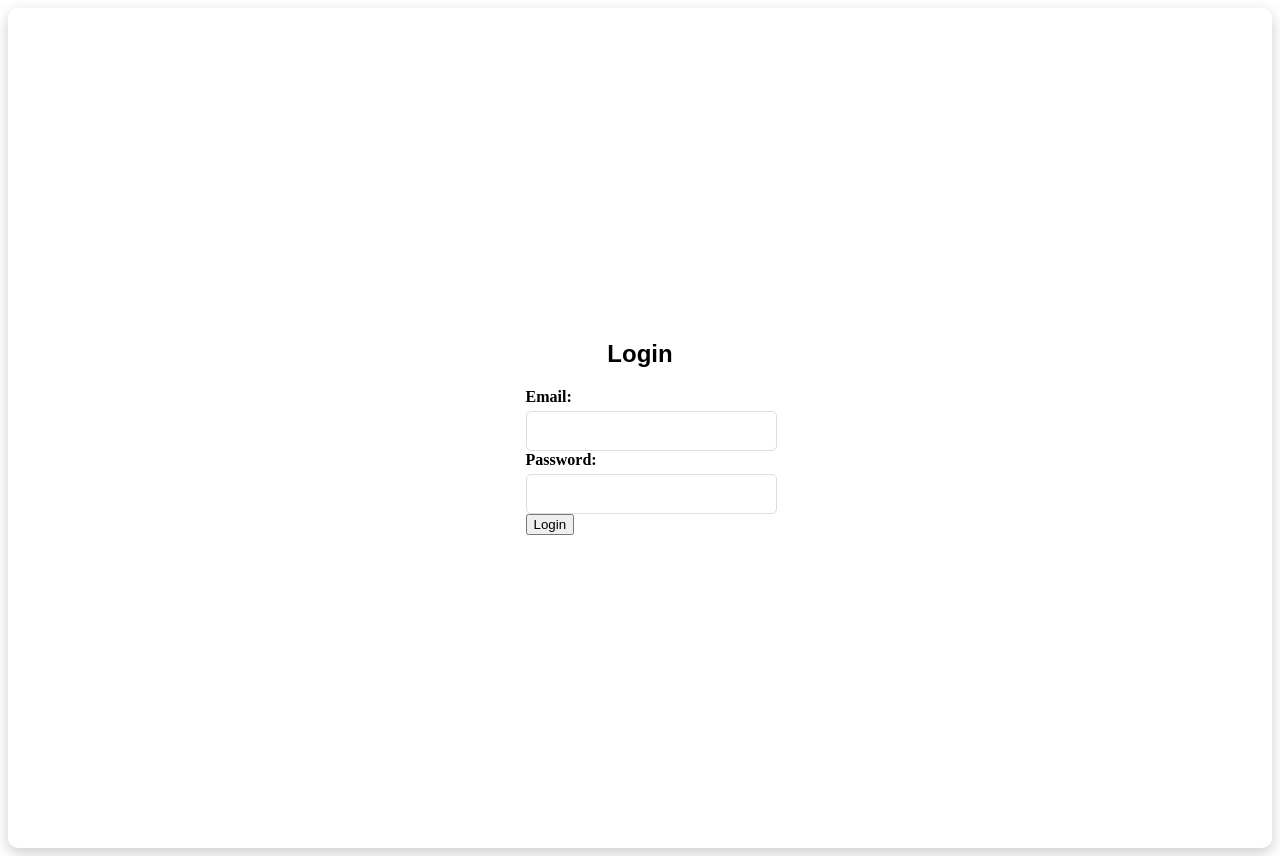
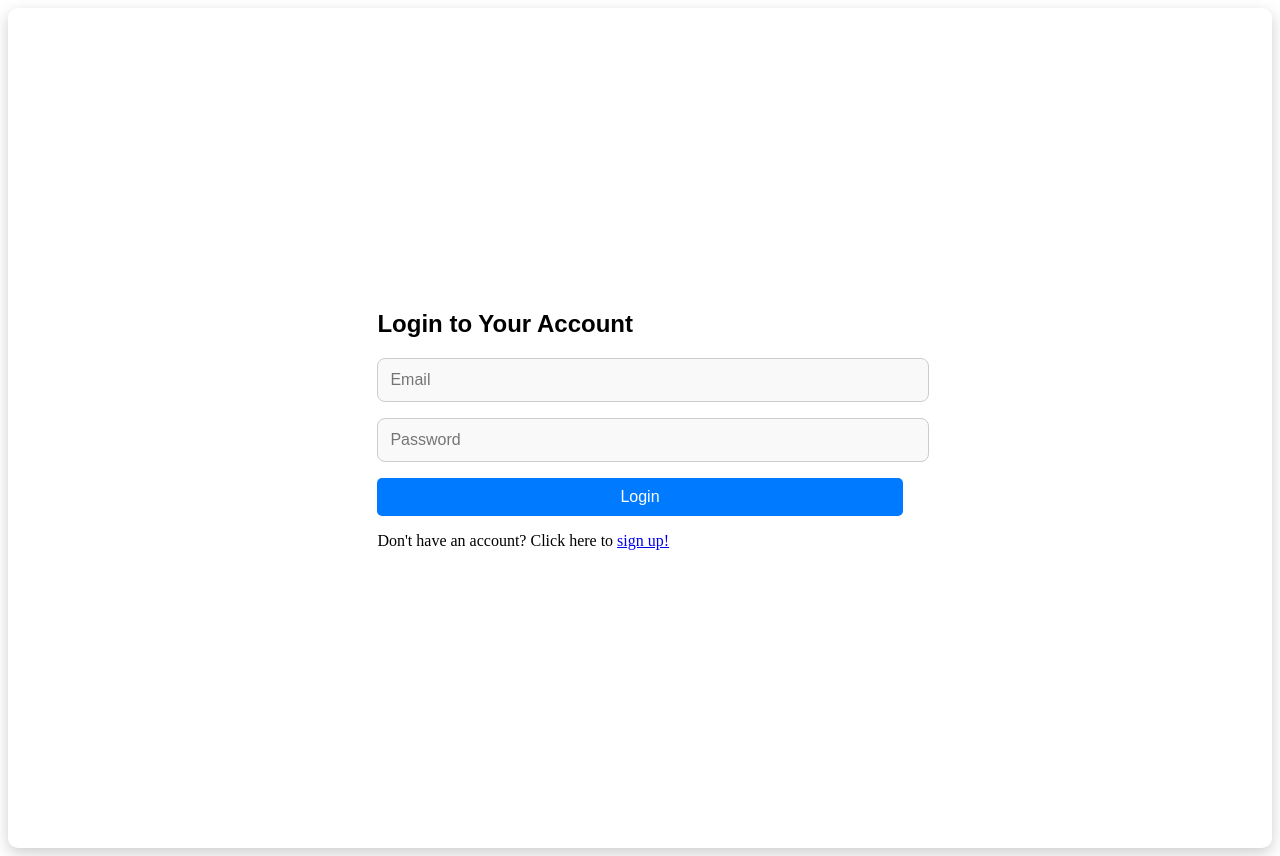
Before and after one commit to UtsavKiBhoj/UtsavKiBhoj_frontend, a React (Create React App) app: page /login in a window 1280 px wide. Built offline with nearby package versions, Linux system fonts and the light colour scheme.

Commit message:
Update the login form

```diff
--- a/src/components/login.css
+++ b/src/components/login.css
@@ -52,7 +52,7 @@ input:focus {
 .login-button {
     width: 100%;
     padding: 10px;
-    background-color: #4facfe;
+    background-color: #007bff;
     color: white;
     border: none;
     border-radius: 5px;
@@ -61,7 +61,7 @@ input:focus {
 }
 
 .login-button:hover {
-    background-color: #00f2fe;
+    background-color: #0056b3;
 }
 
 .error {
--- a/src/components/login.js
+++ b/src/components/login.js
@@ -1,66 +1,64 @@
-
 import React, { useState } from 'react';
 import { loginUser } from '../services/api';
-import "./login.css";
-import { useNavigate } from 'react-router-dom';
-
+import './login.css';
+import { Link } from 'react-router-dom';
 
 const Login = () => {
-    const [email, setEmail] = useState('');
-    const [password, setPassword] = useState('');
-    const [error, setError] = useState(null);
-    const [loading, setLoading] = useState(false);
-    const navigate = useNavigate();
+  const [formData, setFormData] = useState({
+    email: '',
+    password: '',
+  });
+  const [message, setMessage] = useState('');
+
+  const handleChange = (e) => {
+    const { name, value } = e.target;
+    setFormData({ ...formData, [name]: value });
+  };
 
   const handleSubmit = async (e) => {
     e.preventDefault();
-        setLoading(true);
-        setError(null);
-
     try {
-            const response = await loginUser({ email, password });
-            // Handle successful login
-            console.log('Login successful:', response);
-            navigate('/');
-
-            // You might want to store the tokens or redirect the user here
-        } catch (err) {
-            setError(err.message || 'Login failed');
-        } finally {
-            setLoading(false);
+      const response = await loginUser(formData);
+      setMessage(response.message);
+    } catch (error) {
+      setMessage(error.message || 'Login failed');
     }
   };
 
   return (
     <div className="login-container">
-            <h2>Login</h2>
+      <div className="login-card">
+        <h2>Login to Your Account</h2>
         <form onSubmit={handleSubmit}>
-                <div>
-                    <label>Email:</label>
           <input
+            className="input-field"
             type="email"
-                        value={email}
-                        onChange={(e) => setEmail(e.target.value)}
+            name="email"
+            placeholder="Email"
+            value={formData.email}
+            onChange={handleChange}
             required
           />
-                </div>
-                <div>
-                    <label>Password:</label>
+
           <input
+            className="input-field"
             type="password"
-                        value={password}
-                        onChange={(e) => setPassword(e.target.value)}
+            name="password"
+            placeholder="Password"
+            value={formData.password}
+            onChange={handleChange}
             required
           />
+
+          <button type="submit" className="login-button">
+            Login
+          </button>
+          <p>Don't have an account? Click here to <Link to='/signup'>sign up!</Link></p>
+        </form>
+        {message && <p className="message">{message}</p>}
       </div>
-                <button type="submit" disabled={loading}>
-                    {loading ? 'Logging in...' : 'Login'}
-                </button>
-            </form>
-            {error && <p className="error">{error}</p>}
     </div>
   );
 };
 
-
-export default Login
+export default Login;
--- a/src/components/signup.css
+++ b/src/components/signup.css
@@ -1,5 +1,7 @@
 /* Center the form and style it nicely */
 .signup-container {
+    margin: 0px;
+    padding: 50px;
     display: flex;
     justify-content: center;
     align-items: center;
--- a/src/components/signup.js
+++ b/src/components/signup.js
@@ -99,7 +99,7 @@ const Signup = () => {
           <button type="submit" className="signup-button">
             Sign Up
           </button>
-          <p>Click here to <Link to='/login'>"login"</Link></p>
+          <p>Click here to <Link to='/login'>login!</Link></p>
         </form>
         {message && <p className="message">{message}</p>}
       </div>
```
Lines whose indentation alone changed are shown as unchanged.
